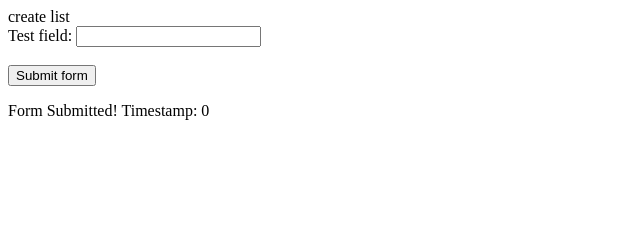
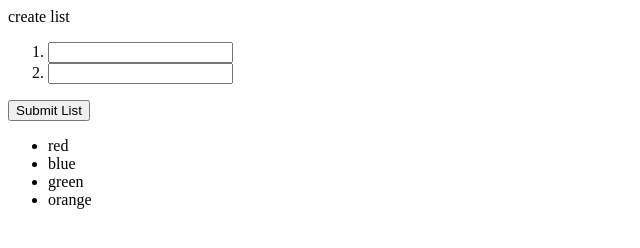
Before and after one commit to tcarney14/lists, a plain HTML site: page list.html in a window 1280 px wide. Shown: the whole page, without its empty margins (0-640 px from the left). Drawn offline with Linux system fonts and the light colour scheme.

Commit message:
sample list using map function

```diff
--- a/list.html
+++ b/list.html
@@ -4,7 +4,7 @@
     </head>
     <body>
         <div>create list</div>
-        <!-- <form id="form">
+        <form id="form">
             <ol>
                 <li>
                     <input type="text">
@@ -14,13 +14,11 @@
                 </li>
             </ol>
             <button type="submit">Submit List</button>
-        </form> -->
-        <form id="form">
-            <label>Test field: <input type="text" /></label>
-            <br /><br />
-            <button type="submit">Submit form</button>
         </form>
+
         <p id="log"></p>
+        <ul id="newList"></ul>
         <script src="list_functions.js"></script>
+
     </body>
 </html>
--- a/list_functions.js
+++ b/list_functions.js
@@ -1,13 +1,20 @@
-document.addEventListener('DOMContentLoaded', logSubmit, false);
+//document.addEventListener('DOMContentLoaded', processList, false);
 
-function logSubmit(event) {
-    log.textContent = `Form Submitted! Timestamp: ${event.timeStamp}`;
-    event.preventDefault();
-    console.log("TESTTEST")
+function processList(event) {
+    console.log(event)
+    return "processed"
 }
 
 const form = document.getElementById("form");
 const log = document.getElementById("log");
 if (form){
-    form.addEventListener("submit", logSubmit);
+    form.addEventListener("submit", processList);
 }
+
+var sampleList = ["red", "blue", "green", "orange"]
+
+var newList = sampleList.map(element => { return `<li>${element}</li>`}).join("")
+
+document.getElementById("newList").innerHTML = newList
+
+console.log(newList)
```
